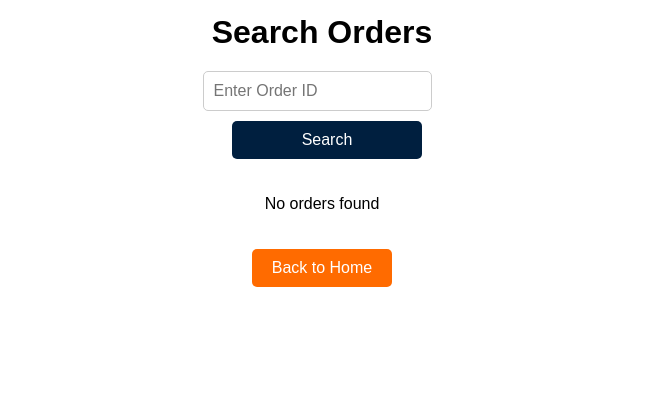
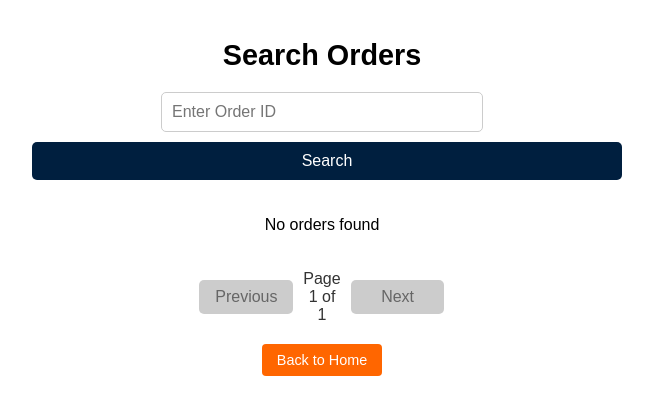
Before and after one commit to VeggieDogs/UI-Code, a React (Create React App) app: page /orders in a window 1280 px wide. Shown: the top 414 px of the page, without its empty margins (338-991 px from the left). Built offline with nearby package versions, Linux system fonts and the light colour scheme.

Commit message:
Updated with pagination button

```diff
--- a/src/components/AdminPage.css
+++ b/src/components/AdminPage.css
@@ -1,4 +1,4 @@
-/* Container for admin page */
+/* General Container for Admin Page */
 .admin-container {
     display: flex;
     flex-direction: column;
@@ -9,137 +9,53 @@
     margin: 0 auto;
   }
 
-/* Search bar container */
+  /* Search Bar Container */
   .search-bar-container {
     display: flex;
-    justify-content: center;
     flex-wrap: wrap;
     gap: 10px;
+    justify-content: center;
     margin-bottom: 20px;
     width: 100%;
-    max-width: 200px;
+    max-width: 600px; /* Limit the width of the search bar area */
   }
 
-.search-bar-container label {
-    font-size: 16px;
-    font-weight: bold;
-    margin-right: 5px;
-}
-
+  /* Input Fields */
   .search-bar-container input {
-    width: 280px;
     padding: 10px;
     font-size: 16px;
     border: 1px solid #ccc;
     border-radius: 5px;
+    flex: 1; /* Ensure the inputs take equal space */
+    min-width: 200px; /* Set a minimum width for inputs */
+    max-width: 300px; /* Restrict the maximum width */
   }
 
+  /* Button */
   .search-bar-container button {
+    padding: 10px 20px;
+    font-size: 16px;
     background-color: #001f3f;
     color: white;
     border: none;
-    padding: 10px 20px;
+    border-radius: 5px;
     cursor: pointer;
-    border-radius: 5px;
-    font-size: 16px;
   }
 
   .search-bar-container button:hover {
     background-color: #0056b3;
   }
 
-/* Error message styling */
-.error-message {
-    color: red;
-    margin-bottom: 20px;
-    font-size: 16px;
-    font-weight: bold;
+  /* Responsive Design */
+  @media (max-width: 768px) {
+    .search-bar-container {
+      flex-direction: column; /* Stack the inputs and button vertically on small screens */
+      align-items: center;
     }
 
-/* User table */
-.table-container {
-    width: 100%;
-    max-width: 1000px;
-    margin-top: 20px;
-    overflow-x: auto;
-}
-
-.user-table {
-    width: 100%;
-    border-collapse: collapse;
-    table-layout: fixed;
-}
-
-.user-table th, .user-table td {
-    padding: 12px;
-    border: 1px solid #ddd;
-    text-align: center;
-    min-width: 100px; /* Ensure minimum width for each column */
-}
-
-.user-table th {
-    background-color: #f4f4f4;
-    font-weight: bold;
-}
-
-.user-table tr:nth-child(even) {
-    background-color: #fafafa;
-}
-
-.user-table tr:hover {
-    background-color: #f0f8ff;
-}
-
-/* Back to Home button styling */
-.back-home-button {
-    background-color: #ff6b00;
-    color: white;
-    border: none;
-    padding: 10px 20px;
-    font-size: 16px;
-    border-radius: 5px;
-    cursor: pointer;
-    margin-top: 20px;
-}
-
-.back-home-button:hover {
-    background-color: #ff4c00;
-}
-
-/* Responsive Design */
-@media (max-width: 768px) {
-    .search-bar-container input {
-        width: 100%;
-    }
-    .table-container {
-        max-width: 100%;
+    .search-bar-container input,
+    .search-bar-container button {
+      width: 100%; /* Take the full width on smaller screens */
+      max-width: none;
     }
   }
-
-.pagination-controls {
-    display: flex;
-    justify-content: center;
-    align-items: center;
-    gap: 10px;
-    margin-top: 10px;
-}
-
-.pagination-controls button {
-    padding: 8px 12px;
-    font-size: 1rem;
-    border: none;
-    background-color: #001f3f;
-    color: white;
-    border-radius: 5px;
-    cursor: pointer;
-}
-
-.pagination-controls button:disabled {
-    background-color: #ccc;
-    cursor: not-allowed;
-}
-
-.pagination-controls span {
-    font-size: 1rem;
-    color: #333;
-}
--- a/src/components/AdminPage.js
+++ b/src/components/AdminPage.js
@@ -4,28 +4,14 @@ import './AdminPage.css'; // CSS file for styling the Admin page
 import BackToHomeButton from './BackToHomeButton';
 
 const COMPOSITE_API_BASE_URL = 'http://localhost:8891/composite';
+const ITEMS_PER_PAGE = 5; // Number of users per page
 
 const AdminPage = () => {
   const [username, setUsername] = useState('');
   const [userId, setUserId] = useState('');
-  const [userInfo, setUserInfo] = useState(null);
-  const [products, setProducts] = useState([]);
-  const [orders, setOrders] = useState([]);
+  const [userInfo, setUserInfo] = useState([]);
   const [error, setError] = useState('');
-
-  // Pagination states for products
-  const [productPage, setProductPage] = useState(1);
-  const productsPerPage = 5;
-  const productIndexLast = productPage * productsPerPage;
-  const productIndexFirst = productIndexLast - productsPerPage;
-  const currentProducts = products.slice(productIndexFirst, productIndexLast);
-
-  // Pagination states for orders
-  const [orderPage, setOrderPage] = useState(1);
-  const ordersPerPage = 5;
-  const orderIndexLast = orderPage * ordersPerPage;
-  const orderIndexFirst = orderIndexLast - ordersPerPage;
-  const currentOrders = orders.slice(orderIndexFirst, orderIndexLast);
+  const [currentPage, setCurrentPage] = useState(1);
 
   const handleSearch = () => {
     if (username.trim() === '' && userId.trim() === '') {
@@ -34,27 +20,43 @@ const AdminPage = () => {
     }
 
     setError('');
-    setUserInfo(null);
-    setProducts([]);
-    setOrders([]);
-    setProductPage(1); // Reset pagination
-    setOrderPage(1);
+    setUserInfo([]);
+    setCurrentPage(1); // Reset to the first page on a new search
 
-    axios.get(`${COMPOSITE_API_BASE_URL}/all?user_id=${userId || username}`)
+    axios
+      .get(`${COMPOSITE_API_BASE_URL}/users?${userId ? `user_id=${userId}` : `username=${username}`}`)
       .then((response) => {
         const data = response.data;
 
         if (data.users && data.users.length > 0) {
-          setUserInfo(data.users[0]);
+          setUserInfo(data.users);
         } else {
           setError('No user found with the given information.');
         }
+      })
+      .catch(() => setError('Error fetching user information.'));
+  };
 
-        setProducts(data.products || []);
-        setOrders(data.orders || []);
-      })
-      .catch(() => setError('Error fetching information.'));
+  // Pagination calculations
+  const totalPages = Math.ceil(userInfo.length / ITEMS_PER_PAGE);
+
+  const handleNextPage = () => {
+    if (currentPage < totalPages) {
+      setCurrentPage(currentPage + 1);
+    }
   };
+
+  const handlePreviousPage = () => {
+    if (currentPage > 1) {
+      setCurrentPage(currentPage - 1);
+    }
+  };
+
+  // Get users to display on the current page
+  const currentUsers = userInfo.slice(
+    (currentPage - 1) * ITEMS_PER_PAGE,
+    currentPage * ITEMS_PER_PAGE
+  );
 
   return (
     <div className="admin-container">
@@ -81,105 +83,54 @@ const AdminPage = () => {
       {error && <p className="error-message">{error}</p>}
 
       {/* User Info Section */}
-      {userInfo && (
+      {currentUsers.length > 0 ? (
         <div className="table-container">
           <h2>User Information</h2>
           <table className="user-table">
-            <tbody>
-              <tr><td>User ID</td><td>{userInfo.user_id}</td></tr>
-              <tr><td>Username</td><td>{userInfo.username}</td></tr>
-              <tr><td>Email</td><td>{userInfo.email}</td></tr>
-              <tr><td>First Name</td><td>{userInfo.first_name}</td></tr>
-              <tr><td>Last Name</td><td>{userInfo.last_name}</td></tr>
-              <tr><td>Phone Number</td><td>{userInfo.phone_number}</td></tr>
-              <tr><td>Address</td><td>{userInfo.address}</td></tr>
-              <tr><td>Created At</td><td>{userInfo.created_at}</td></tr>
-            </tbody>
-          </table>
-        </div>
-      )}
-
-      {/* Products Section */}
-      {products.length > 0 && (
-        <div className="table-container">
-          <h2>Products</h2>
-          <table className="user-table">
             <thead>
               <tr>
-                <th>Product ID</th>
-                <th>Name</th>
-                <th>Description</th>
-                <th>Price</th>
-                <th>Quantity</th>
-                <th>Status</th>
+                <th>User ID</th>
+                <th>Username</th>
+                <th>Email</th>
+                <th>First Name</th>
+                <th>Last Name</th>
+                <th>Phone Number</th>
+                <th>Address</th>
+                <th>Created At</th>
               </tr>
             </thead>
             <tbody>
-              {currentProducts.map(product => (
-                <tr key={product.product_id}>
-                  <td>{product.product_id}</td>
-                  <td>{product.product_name}</td>
-                  <td>{product.description}</td>
-                  <td>{product.price}</td>
-                  <td>{product.quantity}</td>
-                  <td>{product.is_sold ? "Sold" : "Available"}</td>
+              {currentUsers.map((user, index) => (
+                <tr key={index}>
+                  <td>{user.user_id}</td>
+                  <td>{user.username}</td>
+                  <td>{user.email}</td>
+                  <td>{user.first_name}</td>
+                  <td>{user.last_name}</td>
+                  <td>{user.phone_number}</td>
+                  <td>{user.address}</td>
+                  <td>{user.created_at}</td>
                 </tr>
               ))}
             </tbody>
           </table>
-
-          {/* Product Pagination Controls */}
-          <div className="pagination-controls">
-            <button onClick={() => setProductPage(productPage - 1)} disabled={productPage === 1}>Previous</button>
-            <span>Page {productPage} of {Math.ceil(products.length / productsPerPage)}</span>
-            <button onClick={() => setProductPage(productPage + 1)} disabled={productPage === Math.ceil(products.length / productsPerPage)}>Next</button>
-          </div>
         </div>
+      ) : (
+        <p>No users found</p>
       )}
 
-      {/* Orders Section */}
-      {orders.length > 0 && (
-        <div className="table-container">
-          <h2>Orders</h2>
-          <table className="user-table">
-            <thead>
-              <tr>
-                <th>Order ID</th>
-                <th>Quantity</th>
-                <th>Total Price</th>
-                <th>Purchase Time</th>
-                <th>Status</th>
-                <th>Seller ID</th>
-                <th>Buyer ID</th>
-                <th>Product ID</th>
-                <th>Created At</th>
-              </tr>
-            </thead>
-            <tbody>
-              {currentOrders.map(order => (
-                <tr key={order.order_id}>
-                  <td>{order.order_id}</td>
-                  <td>{order.quantity}</td>
-                  <td>{order.total_price}</td>
-                  <td>{order.purchase_time}</td>
-                  <td>{order.status}</td>
-                  <td>{order.seller_id}</td>
-                  <td>{order.buyer_id}</td>
-                  <td>{order.product_id}</td>
-                  <td>{order.created_at}</td>
-                </tr>
-              ))}
-            </tbody>
-          </table>
-
-          {/* Order Pagination Controls */}
-          <div className="pagination-controls">
-            <button onClick={() => setOrderPage(orderPage - 1)} disabled={orderPage === 1}>Previous</button>
-            <span>Page {orderPage} of {Math.ceil(orders.length / ordersPerPage)}</span>
-            <button onClick={() => setOrderPage(orderPage + 1)} disabled={orderPage === Math.ceil(orders.length / ordersPerPage)}>Next</button>
-          </div>
-        </div>
-      )}
+      {/* Pagination Controls */}
+      <div className="pagination-controls">
+        <button onClick={handlePreviousPage} disabled={currentPage === 1}>
+          Previous
+        </button>
+        <span>
+          Page {currentPage} of {totalPages || 1}
+        </span>
+        <button onClick={handleNextPage} disabled={currentPage === totalPages || totalPages === 0}>
+          Next
+        </button>
+      </div>
 
       <BackToHomeButton />
     </div>
--- a/src/components/Orders.css
+++ b/src/components/Orders.css
@@ -3,16 +3,14 @@
   display: flex;
   flex-direction: column;
   align-items: center;
-    justify-content: center;
   text-align: center;
   width: 100%;
-    height: 30vh; /* Full viewport height to center vertically */
   padding: 20px;
 }
 
 /* Search title alignment */
 .search-title {
-    font-size: 2rem;
+  font-size: 1.8rem;
   margin-bottom: 20px;
 }
 
@@ -22,20 +20,20 @@
   justify-content: center;
   align-items: center;
   margin-bottom: 20px;
+  gap: 10px;
 }
 
 .search-bar-container input {
-    padding: 10px;
-    font-size: 16px;
+  padding: 8px;
+  font-size: 14px;
   border: 1px solid #ddd;
   border-radius: 5px;
-    width: 300px;
-    margin-right: 10px;
+  width: 250px;
 }
 
 .search-bar-container button {
-    padding: 10px 20px;
-    font-size: 16px;
+  padding: 8px 16px;
+  font-size: 14px;
   background-color: #001f3f;
   color: white;
   border: none;
@@ -45,6 +43,13 @@
 
 .search-bar-container button:hover {
   background-color: #0056b3;
+}
+
+/* Error message styling */
+.error-message {
+  color: red;
+  font-weight: bold;
+  margin-bottom: 10px;
 }
 
 /* Orders table styling */
@@ -60,7 +65,8 @@
   text-align: center;
 }
 
-  .order-table th, .order-table td {
+.order-table th,
+.order-table td {
   padding: 10px;
   border: 1px solid #ddd;
 }
@@ -70,46 +76,37 @@
   font-weight: bold;
 }
 
-  /* Back to Home button styling */
-  .back-to-home-button {
-    margin-top: 20px;
-    padding: 10px 20px;
-    font-size: 16px;
-    background-color: #ff6b00;
-    color: white;
-    border: none;
-    border-radius: 5px;
-    cursor: pointer;
-  }
-
-  .back-to-home-button:hover {
-    background-color: #ff4c00;
-  }
-
 /* Pagination Controls */
 .pagination-controls {
   display: flex;
   justify-content: center;
   align-items: center;
-  gap: 10px;
-  margin-top: 20px;
+  gap: 8px;
+  margin-top: 15px;
 }
 
 .pagination-controls button {
-  padding: 8px 12px;
-  font-size: 14px;
+  padding: 5px 10px;
+  font-size: 12px;
   background-color: #001f3f;
   color: white;
   border: none;
-  border-radius: 5px;
+  border-radius: 3px;
   cursor: pointer;
+  transition: background-color 0.3s ease;
 }
 
 .pagination-controls button:disabled {
   background-color: #ccc;
+  color: #666;
   cursor: not-allowed;
 }
 
+.pagination-controls button:hover:enabled {
+  background-color: #0056b3;
+}
+
 .pagination-controls span {
-  font-size: 14px;
+  font-size: 12px;
+  color: #333;
 }
--- a/src/components/Orders.js
+++ b/src/components/Orders.js
@@ -20,6 +20,7 @@ const Orders = () => {
         if (response.data && response.data.orders) {
           setOrders(response.data.orders);
           setError('');
+          setCurrentPage(1); // Reset to the first page on new search
         } else {
           setError('No orders found');
           setOrders([]);
@@ -104,21 +105,27 @@ const Orders = () => {
               ))}
             </tbody>
           </table>
-
-          {/* Pagination Controls */}
-          <div className="pagination-controls">
-            <button onClick={handlePreviousPage} disabled={currentPage === 1}>
-              Previous
-            </button>
-            <span>Page {currentPage} of {totalPages}</span>
-            <button onClick={handleNextPage} disabled={currentPage === totalPages}>
-              Next
-            </button>
-          </div>
         </div>
       ) : (
         !error && <p>No orders found</p>
       )}
+
+      {/* Pagination Controls */}
+      <div className="pagination-controls">
+        <button
+          onClick={handlePreviousPage}
+          disabled={currentPage === 1}
+        >
+          Previous
+        </button>
+        <span>Page {currentPage} of {Math.max(totalPages, 1)}</span>
+        <button
+          onClick={handleNextPage}
+          disabled={currentPage === totalPages || totalPages === 0}
+        >
+          Next
+        </button>
+      </div>
 
       <BackToHomeButton />
     </div>
--- a/src/components/Search.css
+++ b/src/components/Search.css
@@ -94,11 +94,7 @@
     color: inherit;
 }
 
-/* Back to Home button */
-.back-home-button {
-    margin-top: 20px;
-}
-
+/* Pagination Controls */
 .pagination-controls {
     display: flex;
     justify-content: center;
@@ -111,10 +107,10 @@
     background-color: #001f3f;
     color: white;
     border: none;
-    padding: 10px 15px;
+    padding: 8px 12px;
+    font-size: 14px;
     cursor: pointer;
     border-radius: 5px;
-    font-size: 16px;
 }
 
 .pagination-controls button:disabled {
@@ -123,5 +119,5 @@
 }
 
 .pagination-controls span {
-    font-size: 16px;
+    font-size: 14px;
 }
--- a/src/components/Search.js
+++ b/src/components/Search.js
@@ -110,17 +110,15 @@ const Search = () => {
       </div>
 
       {/* Pagination Controls */}
-      {products.length > ITEMS_PER_PAGE && (
       <div className="pagination-controls">
         <button onClick={handlePreviousPage} disabled={currentPage === 1}>
           Previous
         </button>
-          <span>Page {currentPage} of {totalPages}</span>
-          <button onClick={handleNextPage} disabled={currentPage === totalPages}>
+        <span>Page {currentPage} of {Math.max(totalPages, 1)}</span>
+        <button onClick={handleNextPage} disabled={currentPage === totalPages || totalPages === 0}>
           Next
         </button>
       </div>
-      )}
 
       <BackToHomeButton />
     </div>
```
Lines whose indentation alone changed are shown as unchanged.
